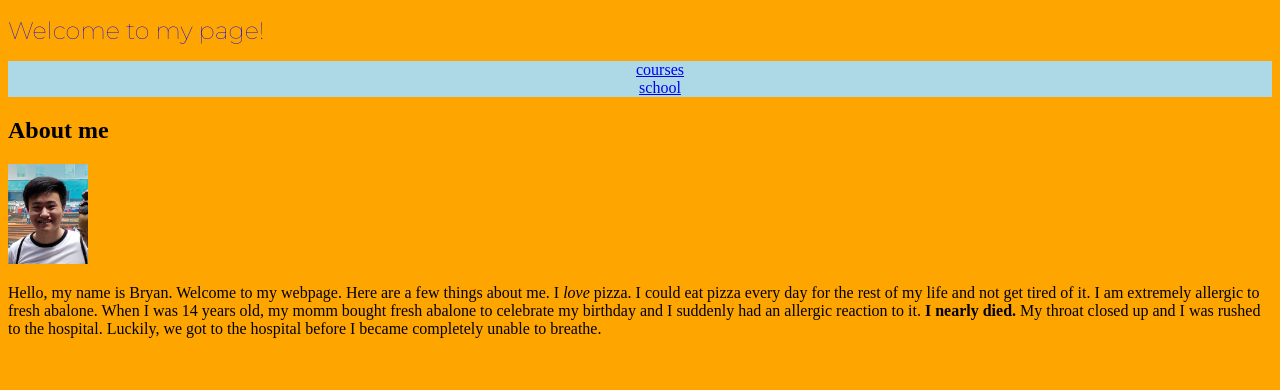
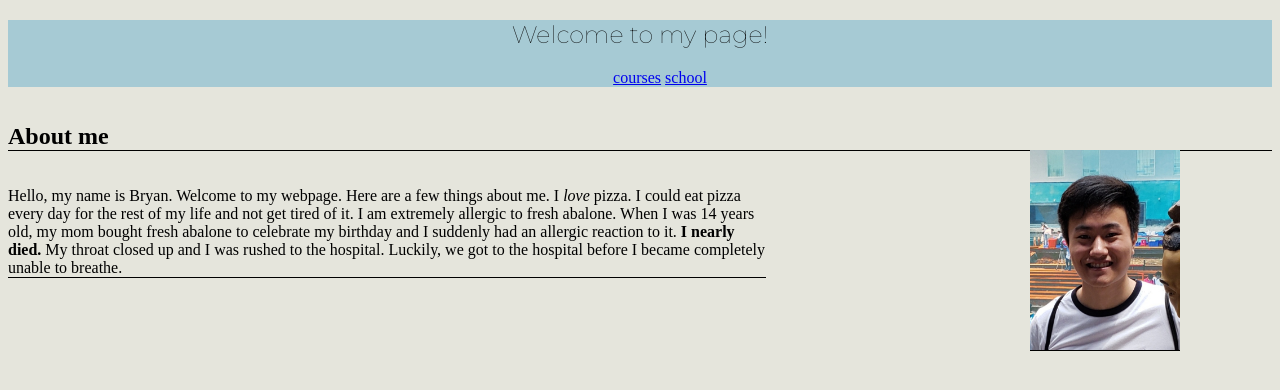
Before and after one commit to xubryan123/personal_website, a plain HTML site: page index.html in a window 1280 px wide. Drawn offline with Linux system fonts and the light colour scheme.

Commit message:
init lab6

```diff
--- a/css/stylesheet.css
+++ b/css/stylesheet.css
@@ -1,15 +1,36 @@
 nav{
     text-align: center;
-    background-color: lightblue;
+    background-color: #A6CAD4;
 }
 h1{
-    color: #0000FF;
+    text-align: center;
     font: 24px 'Montserrat', sans-serif;
+    background-color: #A6CAD4;
+}
+p{
+    width: 60%;
+}
+img{
+    position: absolute;
+    top: 150px;
+    right: 100px;
+}
+.flexb{
+    display: flex;
+    flex-direction: column;
+}
+.flexi{
+    border-bottom: 1px solid black;
 }
 ul{
     list-style-type: none;
 }
 
+li{
+    display: inline-block;
+}
+
 body{
-    background-color: #FFA500
+    /* display: inline-flex; */
+    background-color: #E5E5DC
 }
--- a/index.html
+++ b/index.html
@@ -13,9 +13,8 @@
   </head>
   <body>
     <main>
-      <header>
+        <nav>
           <h1>Welcome to my page!</h1>
-        <nav>
           <ul>
             <li>
               <a href="misc/courses.html" title="this links to courses page">
@@ -29,24 +28,24 @@
             </li>
           </ul>
         </nav>
-        <h2>About me</h2>
+        <div class='flexb'>
+          <h2 class='flexi'>About me</h2>
            <img
               src="images\my_image.jpg"
-          height="100"
-          width="80"
-          alt="An image of Bryan Xu"
-        />
-      </header>
-      <p>
+             height="200"
+             width="150"
+             alt="An image of Bryan Xu"  class='flexi'/>
+         <p class='flexi'>
           Hello, my name is Bryan. Welcome to my webpage. Here are a few things
           about me. I <em> love </em> pizza. I could eat pizza every day for the
           rest of my life and not get tired of it. I am extremely allergic to
-        fresh abalone. When I was 14 years old, my momm bought fresh abalone to
+          fresh abalone. When I was 14 years old, my mom bought fresh abalone to
           celebrate my birthday and I suddenly had an allergic reaction to it.
           <strong> I nearly died. </strong> My throat closed up and I was rushed
           to the hospital. Luckily, we got to the hospital before I became
           completely unable to breathe.
           </p>
+        </div>
     </main>
   </body>
 </html>
```
Also changed, not shown: misc/courses.html (+5 -4 lines), repolink.txt (added). Lines whose indentation alone changed are shown as unchanged.
